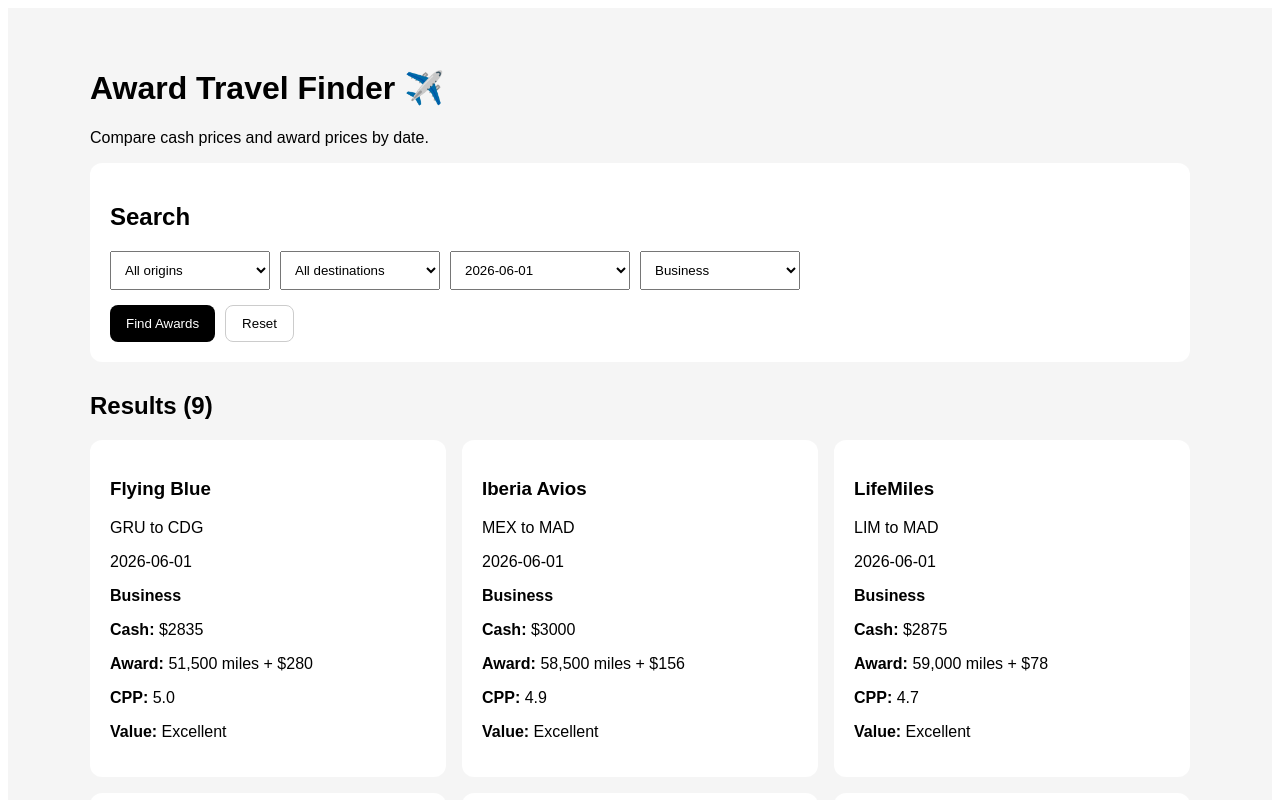
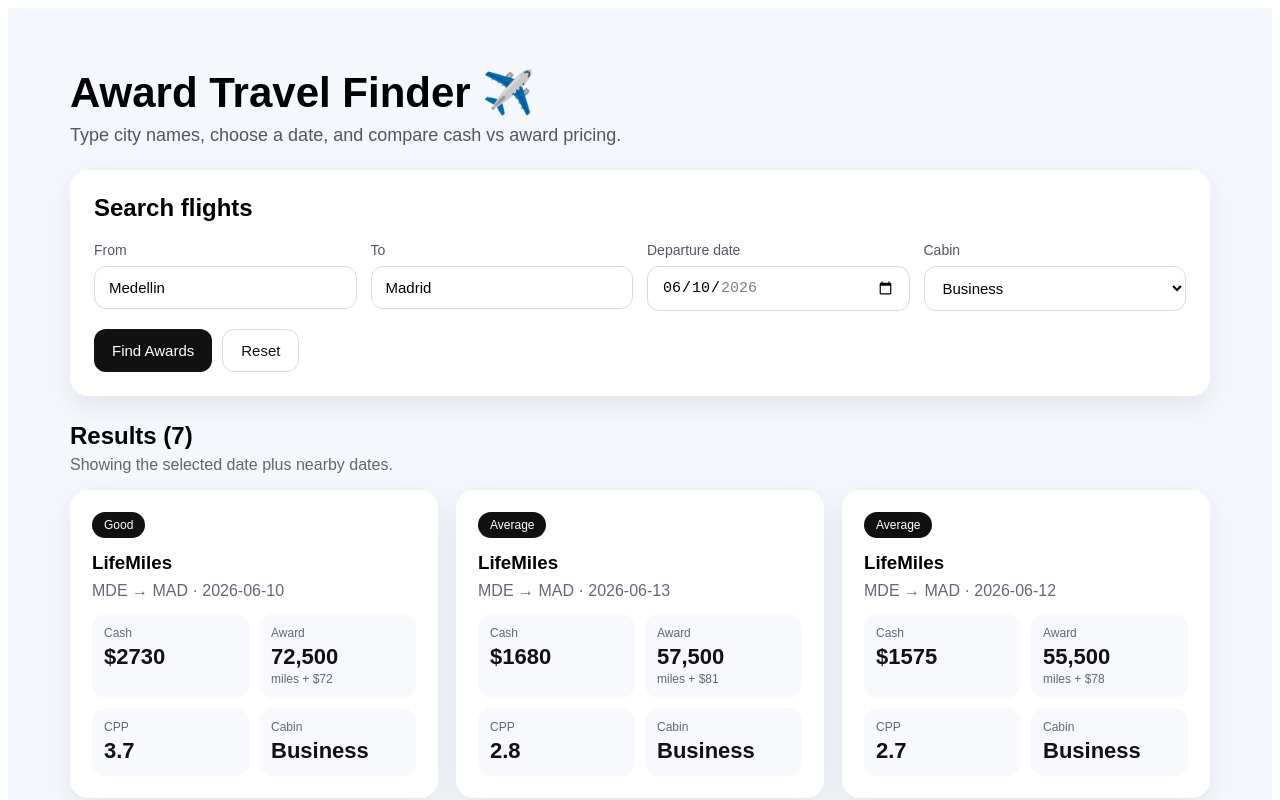
Before and after one commit to mattdemopoulos-ai/award-travel-finder, a Next.js app: page / in a window 1280 px wide. Both pictures are taken after a click on the button "Find Awards". Shown: the top 800 px of the page. Built offline with nearby package versions, Linux system fonts and the light colour scheme.

Commit message:
Refactor flight search component and add city data

```diff
--- a/pages/index.js
+++ b/pages/index.js
@@ -1,29 +1,31 @@
 import { useMemo, useState } from "react";
 
-function makeDates() {
-  const out = [];
-  const start = new Date("2026-06-01");
-  const end = new Date("2027-02-28");
-  const d = new Date(start);
+const cities = [
+  { city: "Medellin", airport: "MDE" },
+  { city: "Bogota", airport: "BOG" },
+  { city: "Cartagena", airport: "CTG" },
+  { city: "Cali", airport: "CLO" },
+  { city: "Mexico City", airport: "MEX" },
+  { city: "Lima", airport: "LIM" },
+  { city: "Santiago", airport: "SCL" },
+  { city: "Buenos Aires", airport: "EZE" },
+  { city: "Sao Paulo", airport: "GRU" },
+  { city: "Miami", airport: "MIA" },
+  { city: "Houston", airport: "IAH" },
+  { city: "New York", airport: "JFK" },
+  { city: "Dallas", airport: "DFW" },
+  { city: "Madrid", airport: "MAD" },
+  { city: "Paris", airport: "CDG" },
+  { city: "Amsterdam", airport: "AMS" },
+  { city: "London", airport: "LHR" },
+  { city: "Frankfurt", airport: "FRA" },
+  { city: "Rome", airport: "FCO" },
+  { city: "Lisbon", airport: "LIS" },
+  { city: "Dubai", airport: "DXB" },
+  { city: "Doha", airport: "DOH" }
+];
 
-  while (d <= end) {
-    const y = d.getFullYear();
-    const m = String(d.getMonth() + 1).padStart(2, "0");
-    const day = String(d.getDate()).padStart(2, "0");
-    out.push(`${y}-${m}-${day}`);
-    d.setDate(d.getDate() + 1);
-  }
-
-  return out;
-}
-
-const dates = makeDates();
-
-const origins = ["ALL", "MDE", "BOG", "CTG", "MEX", "LIM", "GRU", "MIA", "JFK", "DFW", "IAH"];
-const destinations = ["ALL", "MAD", "CDG", "AMS", "MIA", "JFK", "DFW", "IAH"];
-const cabins = ["Business", "Economy", "ALL"];
-
-const routes = [
+const routeTemplates = [
   { program: "Iberia Avios", origin: "BOG", destination: "MAD", cabin: "Business", baseMiles: 42500, baseTaxes: 120, baseCash: 2200 },
   { program: "Flying Blue", origin: "BOG", destination: "CDG", cabin: "Business", baseMiles: 55000, baseTaxes: 210, baseCash: 2400 },
   { program: "LifeMiles", origin: "MDE", destination: "MAD", cabin: "Business", baseMiles: 63000, baseTaxes: 78, baseCash: 2100 },
@@ -33,8 +35,13 @@
   { program: "LifeMiles", origin: "LIM", destination: "MAD", cabin: "Business", baseMiles: 65000, baseTaxes: 85, baseCash: 2300 },
   { program: "AAdvantage", origin: "BOG", destination: "MIA", cabin: "Business", baseMiles: 30000, baseTaxes: 80, baseCash: 900 },
   { program: "United", origin: "MDE", destination: "IAH", cabin: "Business", baseMiles: 35000, baseTaxes: 70, baseCash: 950 },
-  { program: "Iberia Avios", origin: "CTG", destination: "MAD", cabin: "Economy", baseMiles: 28000, baseTaxes: 110, baseCash: 700 }
+  { program: "Flying Blue", origin: "SCL", destination: "CDG", cabin: "Business", baseMiles: 64000, baseTaxes: 240, baseCash: 2600 },
+  { program: "Iberia Avios", origin: "EZE", destination: "MAD", cabin: "Business", baseMiles: 59000, baseTaxes: 170, baseCash: 2550 }
 ];
+
+function clamp(n, min, max) {
+  return Math.max(min, Math.min(max, n));
+}
 
 function hashString(str) {
   let h = 0;
@@ -44,32 +51,20 @@
   return h;
 }
 
-function clamp(n, min, max) {
-  return Math.max(min, Math.min(max, n));
-}
-
 function calcCpp(cashPrice, taxes, miles) {
   if (!miles) return 0;
   return ((cashPrice - taxes) / miles) * 100;
 }
 
-function getDealLabel(cpp) {
+function dealLabel(cpp) {
   if (cpp >= 4.5) return "Excellent";
   if (cpp >= 3.2) return "Good";
   if (cpp >= 2.0) return "Average";
   return "Weak";
 }
 
-function buildResults() {
-  const out = [];
-
-  for (let i = 0; i < routes.length; i++) {
-    const route = routes[i];
-
-    for (let j = 0; j < dates.length; j++) {
-      const date = dates[j];
+function buildResult(route, date) {
   const seed = hashString(route.origin + route.destination + route.program + route.cabin + date);
-
   const milesAdj = 1 + (((seed % 11) - 5) * 0.03);
   const taxesAdj = 1 + (((seed % 7) - 3) * 0.04);
   const cashAdj = 1 + (((seed % 13) - 6) * 0.05);
@@ -79,125 +74,443 @@
   const cashPrice = Math.round(clamp(route.baseCash * cashAdj, 60, 10000));
   const cpp = calcCpp(cashPrice, taxes, miles);
 
-      out.push({
-        program: route.program,
-        origin: route.origin,
-        destination: route.destination,
-        date: date,
-        cabin: route.cabin,
-        miles: miles,
-        taxes: taxes,
-        cashPrice: cashPrice,
-        cpp: cpp,
-        dealLabel: getDealLabel(cpp)
-      });
+  return {
+    ...route,
+    date,
+    miles,
+    taxes,
+    cashPrice,
+    cpp,
+    valueLabel: dealLabel(cpp)
+  };
 }
+
+function nearbyDates(dateStr) {
+  const base = new Date(dateStr);
+  const out = [];
+
+  for (let i = -3; i <= 3; i++) {
+    const d = new Date(base);
+    d.setDate(d.getDate() + i);
+    const y = d.getFullYear();
+    const m = String(d.getMonth() + 1).padStart(2, "0");
+    const day = String(d.getDate()).padStart(2, "0");
+    out.push(`${y}-${m}-${day}`);
   }
 
   return out;
 }
 
-const allResults = buildResults();
+function findAirportCode(input) {
+  const value = input.trim().toLowerCase();
+
+  for (let i = 0; i < cities.length; i++) {
+    const cityMatch = cities[i].city.toLowerCase() === value;
+    const airportMatch = cities[i].airport.toLowerCase() === value;
+    if (cityMatch || airportMatch) return cities[i].airport;
+  }
+
+  return "";
+}
+
+function AutocompleteInput({
+  label,
+  value,
+  setValue,
+  placeholder
+}) {
+  const [isOpen, setIsOpen] = useState(false);
+
+  const suggestions = useMemo(() => {
+    if (!value.trim()) return cities.slice(0, 8);
+
+    return cities.filter((item) => {
+      const text = value.toLowerCase();
+      return (
+        item.city.toLowerCase().includes(text) ||
+        item.airport.toLowerCase().includes(text)
+      );
+    }).slice(0, 8);
+  }, [value]);
+
+  return (
+    <div style={{ position: "relative" }}>
+      <label style={labelStyle}>{label}</label>
+      <input
+        value={value}
+        onChange={(e) => {
+          setValue(e.target.value);
+          setIsOpen(true);
+        }}
+        onFocus={() => setIsOpen(true)}
+        placeholder={placeholder}
+        style={inputStyle}
+      />
+
+      {isOpen && suggestions.length > 0 ? (
+        <div style={suggestionsBoxStyle}>
+          {suggestions.map((item) => (
+            <button
+              key={item.city + item.airport}
+              type="button"
+              onClick={() => {
+                setValue(item.city);
+                setIsOpen(false);
+              }}
+              style={suggestionButtonStyle}
+            >
+              <div style={{ fontWeight: "bold", color: "#111" }}>{item.city}</div>
+              <div style={{ fontSize: "12px", color: "#667" }}>{item.airport}</div>
+            </button>
+          ))}
+        </div>
+      ) : null}
+    </div>
+  );
+}
 
 export default function Home() {
-  const [origin, setOrigin] = useState("ALL");
-  const [destination, setDestination] = useState("ALL");
-  const [date, setDate] = useState(dates[0]);
+  const [originCity, setOriginCity] = useState("Medellin");
+  const [destinationCity, setDestinationCity] = useState("Madrid");
+  const [date, setDate] = useState("2026-06-10");
   const [cabin, setCabin] = useState("Business");
-  const [hasSearched, setHasSearched] = useState(false);
+  const [searched, setSearched] = useState(false);
 
-  const filteredResults = useMemo(function () {
-    return allResults
-      .filter(function (r) {
-        const okOrigin = origin === "ALL" || r.origin === origin;
-        const okDestination = destination === "ALL" || r.destination === destination;
-        const okDate = date === "ALL" || r.date === date;
-        const okCabin = cabin === "ALL" || r.cabin === cabin;
-        return okOrigin && okDestination && okDate && okCabin;
-      })
-      .sort(function (a, b) {
-        return b.cpp - a.cpp;
+  const results = useMemo(() => {
+    const originCode = findAirportCode(originCity);
+    const destinationCode = findAirportCode(destinationCity);
+
+    if (!originCode || !destinationCode || !date) return [];
+
+    const matchingRoutes = routeTemplates.filter((r) => {
+      return (
+        r.origin === originCode &&
+        r.destination === destinationCode &&
+        (cabin === "ALL" || r.cabin === cabin)
+      );
     });
-  }, [origin, destination, date, cabin]);
 
-  function handleSearch() {
-    setHasSearched(true);
+    if (matchingRoutes.length === 0) return [];
+
+    const datesToShow = nearbyDates(date);
+    const built = [];
+
+    for (let i = 0; i < matchingRoutes.length; i++) {
+      for (let j = 0; j < datesToShow.length; j++) {
+        built.push(buildResult(matchingRoutes[i], datesToShow[j]));
+      }
     }
 
-  function handleReset() {
-    setOrigin("ALL");
-    setDestination("ALL");
-    setDate(dates[0]);
-    setCabin("Business");
-    setHasSearched(false);
-  }
+    return built.sort((a, b) => b.cpp - a.cpp);
+  }, [originCity, destinationCity, date, cabin]);
 
-  const resultsToShow = hasSearched ? filteredResults : allResults.slice(0, 12);
+  const shownResults = searched ? results : [];
 
   return (
-    <div style={{ fontFamily: "Arial, sans-serif", padding: 40, backgroundColor: "#f5f5f5", minHeight: "100vh" }}>
-      <div style={{ maxWidth: 1100, margin: "0 auto" }}>
-        <h1>Award Travel Finder ✈️</h1>
-        <p>Compare cash prices and award prices by date.</p>
+    <div style={pageStyle}>
+      <div style={containerStyle}>
+        <div style={heroStyle}>
+          <h1 style={titleStyle}>Award Travel Finder ✈️</h1>
+          <p style={subtitleStyle}>
+            Type city names, choose a date, and compare cash vs award pricing.
+          </p>
+        </div>
 
-        <div style={{ backgroundColor: "white", padding: 20, borderRadius: 12, marginBottom: 30 }}>
-          <h2>Search</h2>
+        <div style={searchCardStyle}>
+          <h2 style={{ marginTop: 0 }}>Search flights</h2>
 
-          <div style={{ display: "flex", gap: 10, flexWrap: "wrap", marginBottom: 15 }}>
-            <select value={origin} onChange={(e) => setOrigin(e.target.value)} style={{ padding: 10, minWidth: 160 }}>
-              {origins.map(function (o) {
-                return <option key={o} value={o}>{o === "ALL" ? "All origins" : o}</option>;
-              })}
-            </select>
+          <div style={gridStyle}>
+            <AutocompleteInput
+              label="From"
+              value={originCity}
+              setValue={setOriginCity}
+              placeholder="Type a city or airport"
+            />
 
-            <select value={destination} onChange={(e) => setDestination(e.target.value)} style={{ padding: 10, minWidth: 160 }}>
-              {destinations.map(function (d) {
-                return <option key={d} value={d}>{d === "ALL" ? "All destinations" : d}</option>;
-              })}
-            </select>
+            <AutocompleteInput
+              label="To"
+              value={destinationCity}
+              setValue={setDestinationCity}
+              placeholder="Type a city or airport"
+            />
 
-            <select value={date} onChange={(e) => setDate(e.target.value)} style={{ padding: 10, minWidth: 180 }}>
-              {dates.map(function (d) {
-                return <option key={d} value={d}>{d}</option>;
-              })}
-            </select>
+            <div>
+              <label style={labelStyle}>Departure date</label>
+              <input
+                type="date"
+                value={date}
+                min="2026-01-01"
+                max="2026-12-31"
+                onChange={(e) => setDate(e.target.value)}
+                style={inputStyle}
+              />
+            </div>
 
-            <select value={cabin} onChange={(e) => setCabin(e.target.value)} style={{ padding: 10, minWidth: 160 }}>
-              {cabins.map(function (c) {
-                return <option key={c} value={c}>{c === "ALL" ? "All cabins" : c}</option>;
-              })}
+            <div>
+              <label style={labelStyle}>Cabin</label>
+              <select
+                value={cabin}
+                onChange={(e) => setCabin(e.target.value)}
+                style={inputStyle}
+              >
+                <option value="Business">Business</option>
+                <option value="Economy">Economy</option>
+                <option value="ALL">All cabins</option>
               </select>
             </div>
+          </div>
 
-          <div style={{ display: "flex", gap: 10 }}>
-            <button onClick={handleSearch} style={{ padding: "10px 16px", backgroundColor: "black", color: "white", border: "none", borderRadius: 8 }}>
+          <div style={{ display: "flex", gap: 10, marginTop: 18, flexWrap: "wrap" }}>
+            <button onClick={() => setSearched(true)} style={primaryButtonStyle}>
               Find Awards
             </button>
-            <button onClick={handleReset} style={{ padding: "10px 16px", backgroundColor: "white", color: "black", border: "1px solid #ccc", borderRadius: 8 }}>
+
+            <button
+              onClick={() => {
+                setOriginCity("Medellin");
+                setDestinationCity("Madrid");
+                setDate("2026-06-10");
+                setCabin("Business");
+                setSearched(false);
+              }}
+              style={secondaryButtonStyle}
+            >
               Reset
             </button>
           </div>
         </div>
 
-        <h2>Results ({resultsToShow.length})</h2>
+        {searched ? (
+          shownResults.length === 0 ? (
+            <div style={emptyStyle}>
+              <p style={{ marginTop: 0 }}>No sample routes found for that city pair yet.</p>
+              <p style={{ marginBottom: 0 }}>
+                Try Medellin → Madrid, Bogota → Madrid, Bogota → Paris, Mexico City → Madrid, Sao Paulo → Paris, Lima → Madrid, or Bogota → Miami.
+              </p>
+            </div>
+          ) : (
+            <>
+              <div style={{ marginBottom: 16 }}>
+                <h2 style={{ marginBottom: 6 }}>Results ({shownResults.length})</h2>
+                <p style={{ color: "#666", marginTop: 0 }}>
+                  Showing the selected date plus nearby dates.
+                </p>
+              </div>
 
-        <div style={{ display: "grid", gridTemplateColumns: "repeat(auto-fit, minmax(280px, 1fr))", gap: 16 }}>
-          {resultsToShow.map(function (r, i) {
-            return (
-              <div key={i} style={{ backgroundColor: "white", padding: 20, borderRadius: 12 }}>
-                <h3>{r.program}</h3>
-                <p>{r.origin} to {r.destination}</p>
-                <p>{r.date}</p>
-                <p><strong>{r.cabin}</strong></p>
-                <p><strong>Cash:</strong> ${r.cashPrice}</p>
-                <p><strong>Award:</strong> {r.miles.toLocaleString()} miles + ${r.taxes}</p>
-                <p><strong>CPP:</strong> {r.cpp.toFixed(1)}</p>
-                <p><strong>Value:</strong> {r.dealLabel}</p>
+              <div style={resultsGridStyle}>
+                {shownResults.map((r, i) => (
+                  <div key={i} style={cardStyle}>
+                    <div style={pillStyle}>{r.valueLabel}</div>
+
+                    <h3 style={{ marginTop: 0, marginBottom: 8 }}>{r.program}</h3>
+
+                    <p style={mutedStyle}>
+                      {r.origin} → {r.destination} · {r.date}
+                    </p>
+
+                    <div style={statsGridStyle}>
+                      <div style={statBoxStyle}>
+                        <div style={smallLabelStyle}>Cash</div>
+                        <div style={bigValueStyle}>${r.cashPrice}</div>
                       </div>
-            );
-          })}
+
+                      <div style={statBoxStyle}>
+                        <div style={smallLabelStyle}>Award</div>
+                        <div style={bigValueStyle}>{r.miles.toLocaleString()}</div>
+                        <div style={tinyTextStyle}>miles + ${r.taxes}</div>
                       </div>
+
+                      <div style={statBoxStyle}>
+                        <div style={smallLabelStyle}>CPP</div>
+                        <div style={bigValueStyle}>{r.cpp.toFixed(1)}</div>
+                      </div>
+
+                      <div style={statBoxStyle}>
+                        <div style={smallLabelStyle}>Cabin</div>
+                        <div style={bigValueStyle}>{r.cabin}</div>
+                      </div>
+                    </div>
+                  </div>
+                ))}
+              </div>
+            </>
+          )
+        ) : (
+          <div style={emptyStyle}>
+            <p style={{ margin: 0 }}>
+              Start typing a city name and choose from the suggestions.
+            </p>
+          </div>
+        )}
       </div>
     </div>
   );
 }
+
+const pageStyle = {
+  fontFamily: "Arial, sans-serif",
+  backgroundColor: "#f4f7fb",
+  minHeight: "100vh",
+  padding: "32px 18px"
+};
+
+const containerStyle = {
+  maxWidth: "1140px",
+  margin: "0 auto"
+};
+
+const heroStyle = {
+  marginBottom: "24px"
+};
+
+const titleStyle = {
+  fontSize: "42px",
+  marginBottom: "8px"
+};
+
+const subtitleStyle = {
+  color: "#556",
+  fontSize: "18px",
+  marginTop: 0
+};
+
+const searchCardStyle = {
+  backgroundColor: "white",
+  borderRadius: "18px",
+  padding: "24px",
+  boxShadow: "0 10px 28px rgba(0,0,0,0.08)",
+  marginBottom: "26px"
+};
+
+const gridStyle = {
+  display: "grid",
+  gridTemplateColumns: "repeat(auto-fit, minmax(220px, 1fr))",
+  gap: "14px"
+};
+
+const labelStyle = {
+  display: "block",
+  fontSize: "14px",
+  color: "#556",
+  marginBottom: "8px"
+};
+
+const inputStyle = {
+  width: "100%",
+  boxSizing: "border-box",
+  padding: "12px 14px",
+  borderRadius: "12px",
+  border: "1px solid #d6dce5",
+  fontSize: "15px",
+  backgroundColor: "white"
+};
+
+const suggestionsBoxStyle = {
+  position: "absolute",
+  top: "100%",
+  left: 0,
+  right: 0,
+  backgroundColor: "white",
+  border: "1px solid #d6dce5",
+  borderRadius: "12px",
+  marginTop: "6px",
+  boxShadow: "0 10px 24px rgba(0,0,0,0.10)",
+  overflow: "hidden",
+  zIndex: 20
+};
+
+const suggestionButtonStyle = {
+  display: "block",
+  width: "100%",
+  textAlign: "left",
+  padding: "12px 14px",
+  border: "none",
+  backgroundColor: "white",
+  cursor: "pointer"
+};
+
+const primaryButtonStyle = {
+  padding: "12px 18px",
+  backgroundColor: "#111",
+  color: "white",
+  border: "none",
+  borderRadius: "12px",
+  cursor: "pointer",
+  fontSize: "15px"
+};
+
+const secondaryButtonStyle = {
+  padding: "12px 18px",
+  backgroundColor: "white",
+  color: "#111",
+  border: "1px solid #d6dce5",
+  borderRadius: "12px",
+  cursor: "pointer",
+  fontSize: "15px"
+};
+
+const emptyStyle = {
+  backgroundColor: "white",
+  padding: "24px",
+  borderRadius: "18px",
+  boxShadow: "0 10px 28px rgba(0,0,0,0.08)"
+};
+
+const resultsGridStyle = {
+  display: "grid",
+  gridTemplateColumns: "repeat(auto-fit, minmax(300px, 1fr))",
+  gap: "18px"
+};
+
+const cardStyle = {
+  backgroundColor: "white",
+  borderRadius: "18px",
+  padding: "22px",
+  boxShadow: "0 10px 28px rgba(0,0,0,0.08)"
+};
+
+const pillStyle = {
+  display: "inline-block",
+  padding: "6px 12px",
+  backgroundColor: "#111",
+  color: "white",
+  borderRadius: "999px",
+  fontSize: "12px",
+  marginBottom: "14px"
+};
+
+const mutedStyle = {
+  color: "#667",
+  marginTop: 0,
+  marginBottom: "14px"
+};
+
+const statsGridStyle = {
+  display: "grid",
+  gridTemplateColumns: "repeat(2, minmax(0, 1fr))",
+  gap: "10px"
+};
+
+const statBoxStyle = {
+  backgroundColor: "#f7f9fc",
+  borderRadius: "14px",
+  padding: "12px"
+};
+
+const smallLabelStyle = {
+  fontSize: "12px",
+  color: "#667",
+  marginBottom: "4px"
+};
+
+const bigValueStyle = {
+  fontSize: "22px",
+  fontWeight: "bold",
+  color: "#111"
+};
+
+const tinyTextStyle = {
+  fontSize: "12px",
+  color: "#667",
+  marginTop: "2px"
+};
```
Lines whose indentation alone changed are shown as unchanged.
